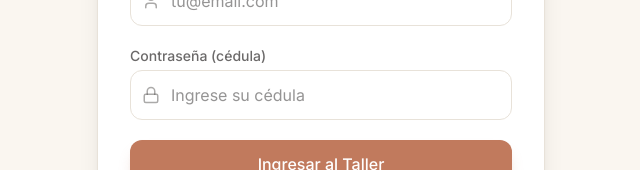
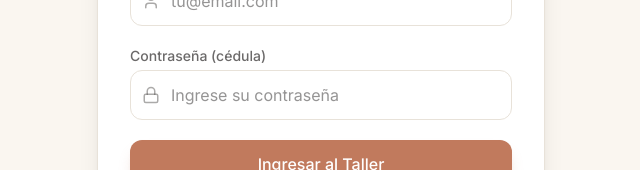
Before and after one commit to patorres2/pagina_principal_taller_retrato, a React (Vite) app: page / in a window 1280 px wide. Shown: the part 394-564 px from the top of the page, without its empty margins (319-959 px from the left). Built offline with nearby package versions, Linux system fonts and the light colour scheme.

Commit message:
Se modifica el mensaje pre establecido en el log in, invitando a que introduzcan su contraseña

```diff
--- a/src/Login.tsx
+++ b/src/Login.tsx
@@ -85,7 +85,7 @@ export default function Login({ onLogin }: LoginProps) {
                 value={password}
                 onChange={(e) => setPassword(e.target.value)}
                 className="w-full pl-10 pr-4 py-3 border border-border-soft rounded-xl focus:outline-none focus:border-clay transition-colors bg-white"
-                placeholder="Ingrese su cédula"
+                placeholder="Ingrese su contraseña"
                 required
               />
             </div>
```
